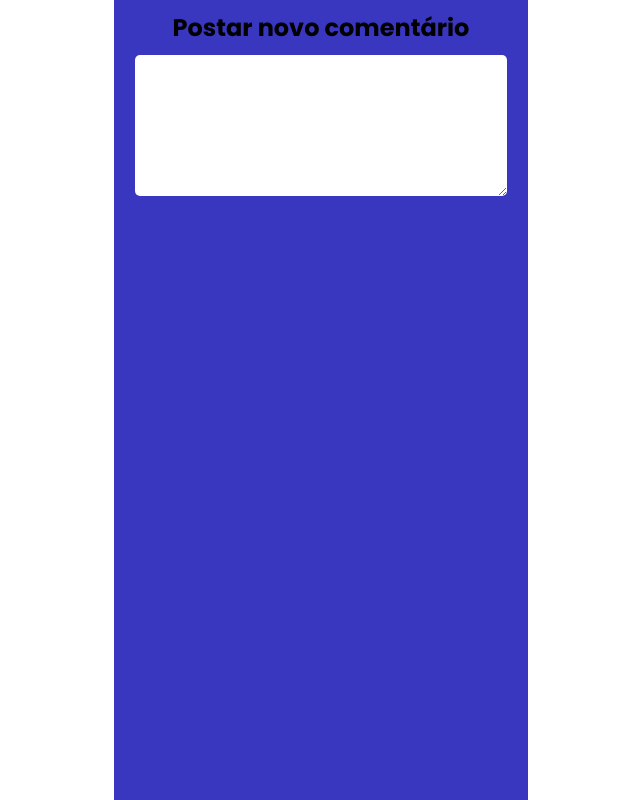
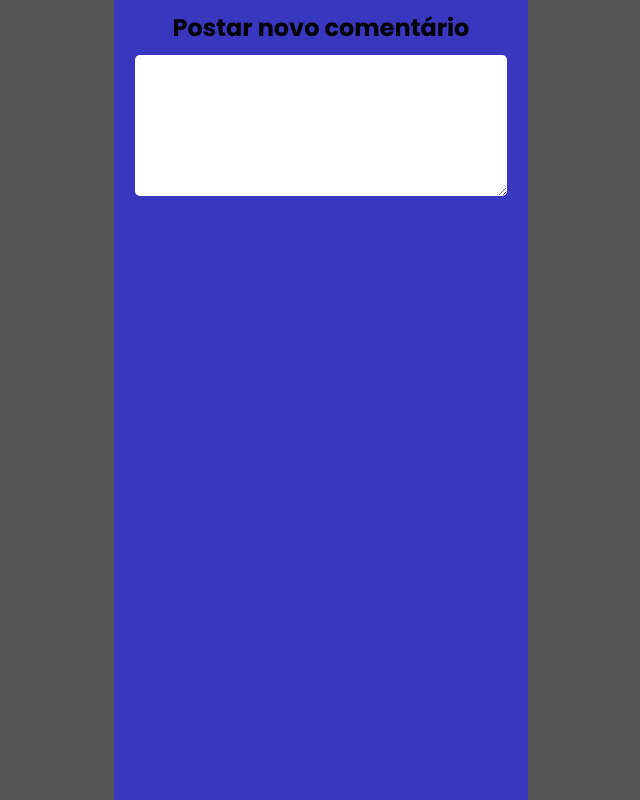
Before and after one commit to walterpaulo/list-comments, a React (Vite) app: page / in a window 1280 px wide. Shown: the whole page, without its empty margins (319-959 px from the left). Built offline with nearby package versions, Linux system fonts and the light colour scheme.

Commit message:
styled: body

```diff
--- a/src/style/global.ts
+++ b/src/style/global.ts
@@ -19,5 +19,6 @@ export default createGlobalStyle`
   body{
     font-family: 'Poppins', sans-serif;
     font-size: 16px;
+    background-color: #565656;
   }
   `
```
